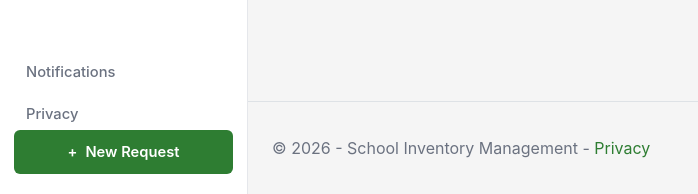
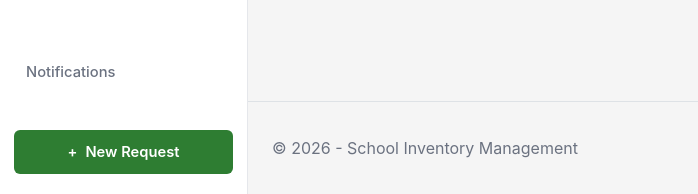
Before and after one commit to LaurenceMirandilla/AssetSchoolInventory, an ASP.NET Core app: page / in a window 1280 px wide; the page is wider, and only the part inside the window is pictured. Shown: the part 688-882 px from the top of that part, without its empty margins (0-698 px from the left). Run offline with ASP.NET Core 8, Linux system fonts and the light colour scheme; the visitor is signed in with stand-in values (Sample User, id 1); data comes from the database, SQL or seed files in the repository; style sheets or scripts are compiled from the project's sources; some libraries are stand-ins or nearby versions.

Commit message:
Remove the Privacy links from the sidebar and footer
HomeController.Privacy is [Authorize(Roles = Administrator)], but both links
were shown to every signed-in user, so for a Teacher, Staff member,
Department Head, Asset Officer or Principal the link only ever landed on
Access Denied. The footer link was worse: it also rendered on the login
page, where nobody is signed in at all.

The action and the view are untouched -- an administrator can still reach
the page at /Home/Privacy.

Co-Authored-By: Claude Opus 5 <noreply@anthropic.com>
Claude-Session: https://claude.ai/code/session_01G1SV3N1wzYu6MJTyLWZqBd

```diff
--- a/SchoolInventoryManagement.Web/Views/Shared/_Layout.cshtml
+++ b/SchoolInventoryManagement.Web/Views/Shared/_Layout.cshtml
@@ -124,12 +124,6 @@
                         <span class="sab-nav-label">Notifications</span>
                     </a>
                 </li>
-                <li class="sab-nav-item">
-                    <a class="sab-nav-link @(isActive(new[]{"Home"}) && currentAction == "Privacy" ? "active" : "")"
-                       asp-controller="Home" asp-action="Privacy">
-                        <span class="sab-nav-label">Privacy</span>
-                    </a>
-                </li>
             </ul>
 
             <a class="sab-sidebar-cta" asp-controller="AssetRequests" asp-action="Create">
@@ -194,7 +188,11 @@
         </main>
 
         <footer class="border-top footer text-muted py-3 px-4">
-            &copy; 2026 - School Inventory Management - <a asp-area="" asp-controller="Home" asp-action="Privacy">Privacy</a>
+            @* No Privacy link here or in the sidebar: HomeController.Privacy is
+               [Authorize(Roles = Administrator)], so for every other role the
+               link only ever landed on Access Denied. The page itself is
+               unchanged and still reachable at /Home/Privacy. *@
+            &copy; 2026 - School Inventory Management
         </footer>
     </div>
 </div>
```
